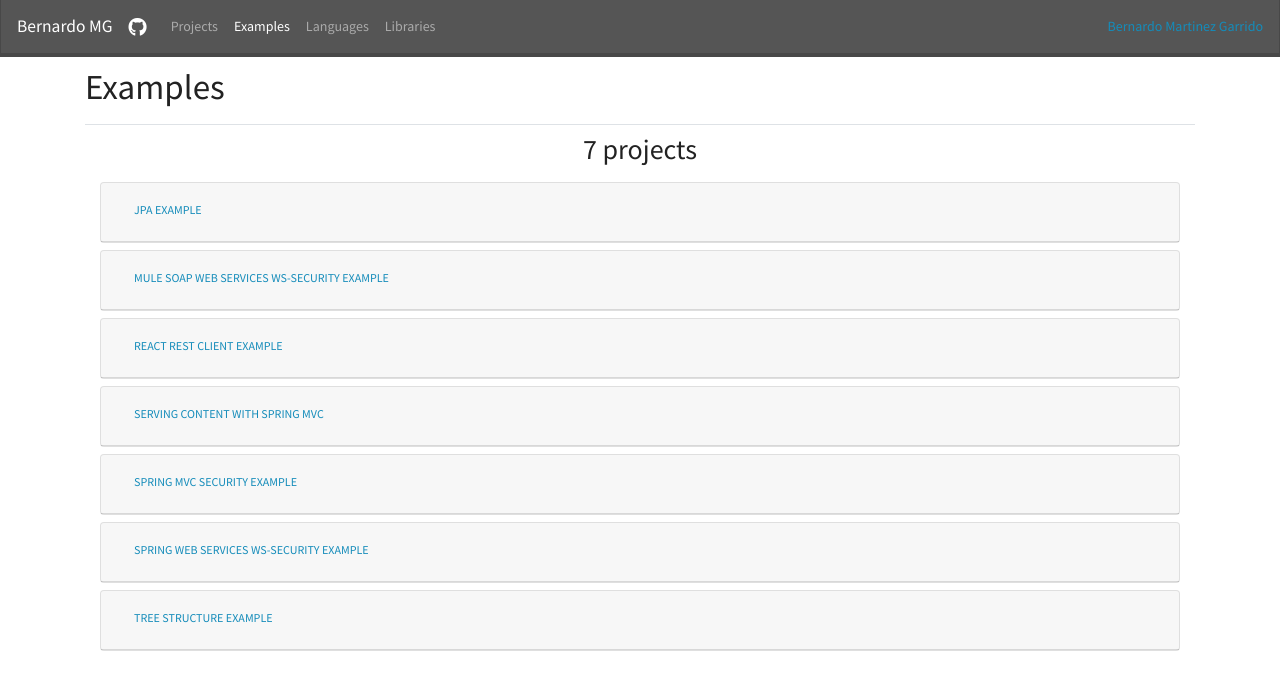
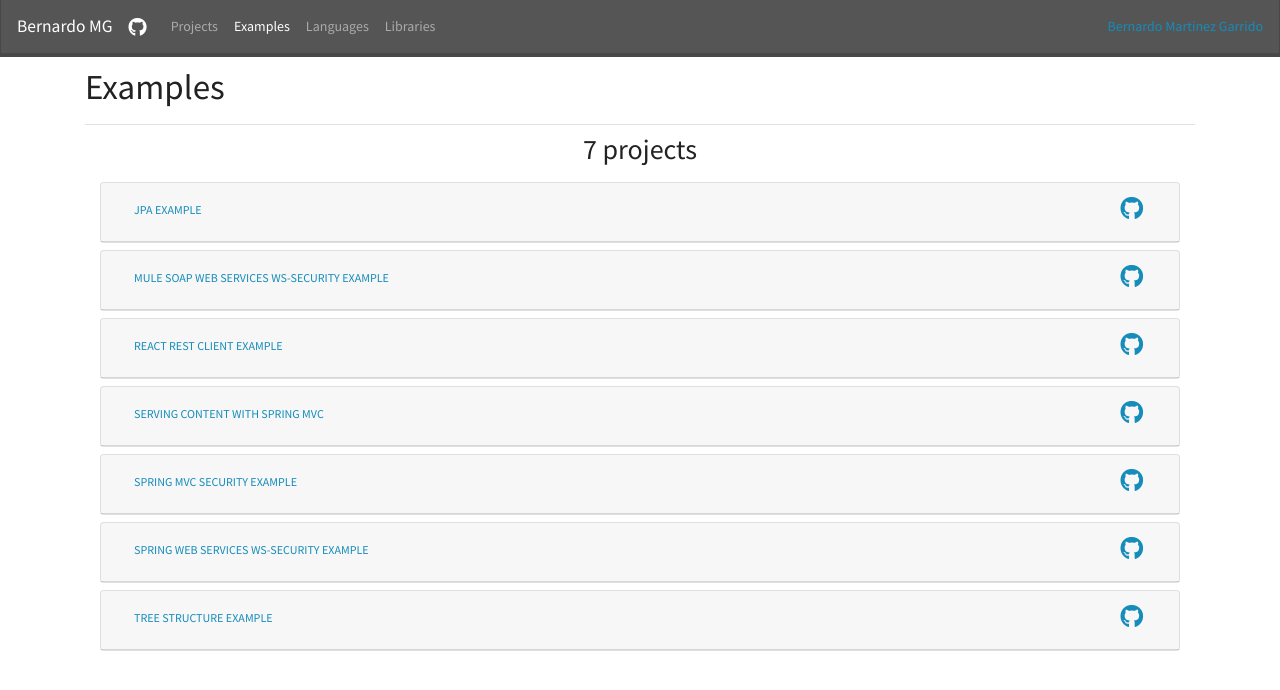
Before and after one commit to Bernardo-MG/front-site, a Jekyll site: the page built from examples.md, in a window 1280 px wide. Shown: the top 690 px of the page. Built offline with Jekyll 4.4.1, drawn with Linux system fonts in a browser that asks for light colours; nearby versions of some CDN libraries; a script that is not in the unit is left out.

Commit message:
Changed github link icon location

```diff
--- a/_includes/projectList.html
+++ b/_includes/projectList.html
@@ -15,19 +15,20 @@
                <button class="btn btn-link collapsed" data-toggle="collapse" data-target="#{{ collapse_id }}" aria-expanded="false" aria-controls="{{ collapse_id }}">
                   {{ project_name }}
                </button>
+                  <div class="float-right"><a href="{{ project.link }}" title="github{{ collapse_id }}" aria-label="github{{ collapse_id }}">
+                     <span class="navbar-brand fab fa-github fa-lg" aria-hidden="true"></span>
+                  </a></div>
             </h5>
          </div>
          <div id="{{ collapse_id }}" class="collapse" aria-labelledby="{{ heading_id }}" data-parent="#accordion">
             <div class="card-body">
-               <a href="{{ project.link }}" title="github{{ collapse_id }}" aria-label="github{{ collapse_id }}">
-                  <span class="navbar-brand fab fa-github fa-lg" aria-hidden="true"></span>
-               </a>
-               <a href="{{ project.link }}" class="badge"><img alt="License for {{ project_name }}" src="https://img.shields.io/github/license/{{ repo_user }}/{{ repo_name }}.svg?style=social"/></a>
-               <a href="{{ project.link }}/stargazers" class="badge"><img alt="Stars for {{ project_name }}" src="https://img.shields.io/github/stars/{{ repo_user }}/{{ repo_name }}.svg?style=social"/></a>
-               <a href="{{ project.link }}/watchers" class="badge"><img alt="Watchers for {{ project_name }}" src="https://img.shields.io/github/watchers/{{ repo_user }}/{{ repo_name }}.svg?label=Watchers&style=social"/></a>
-               <a href="{{ project.link }}/network/members" class="badge"><img alt="Forks for {{ project_name }}" src="https://img.shields.io/github/forks/{{ repo_user }}/{{ repo_name }}.svg?label=Forks&style=social"/></a>
+               <div>
+                  <a href="{{ project.link }}" class="badge"><img alt="License for {{ project_name }}" src="https://img.shields.io/github/license/{{ repo_user }}/{{ repo_name }}.svg?style=social"/></a>
+                  <a href="{{ project.link }}/stargazers" class="badge"><img alt="Stars for {{ project_name }}" src="https://img.shields.io/github/stars/{{ repo_user }}/{{ repo_name }}.svg?style=social"/></a>
+                  <a href="{{ project.link }}/watchers" class="badge"><img alt="Watchers for {{ project_name }}" src="https://img.shields.io/github/watchers/{{ repo_user }}/{{ repo_name }}.svg?label=Watchers&style=social"/></a>
+                  <a href="{{ project.link }}/network/members" class="badge"><img alt="Forks for {{ project_name }}" src="https://img.shields.io/github/forks/{{ repo_user }}/{{ repo_name }}.svg?label=Forks&style=social"/></a>
+               </div>
                <p class="card-text">{{ project.content }}</p>
-               </p>
                {% if project.languages %}
                {%- for language in project.languages -%}
                {% assign name = language | downcase | slugize %}
```
